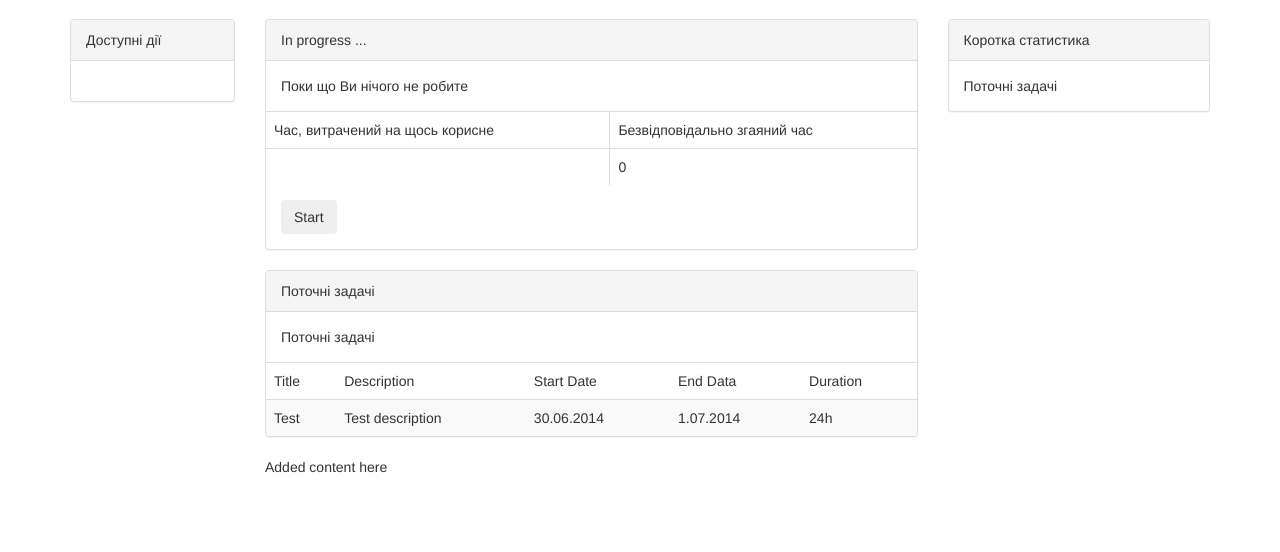
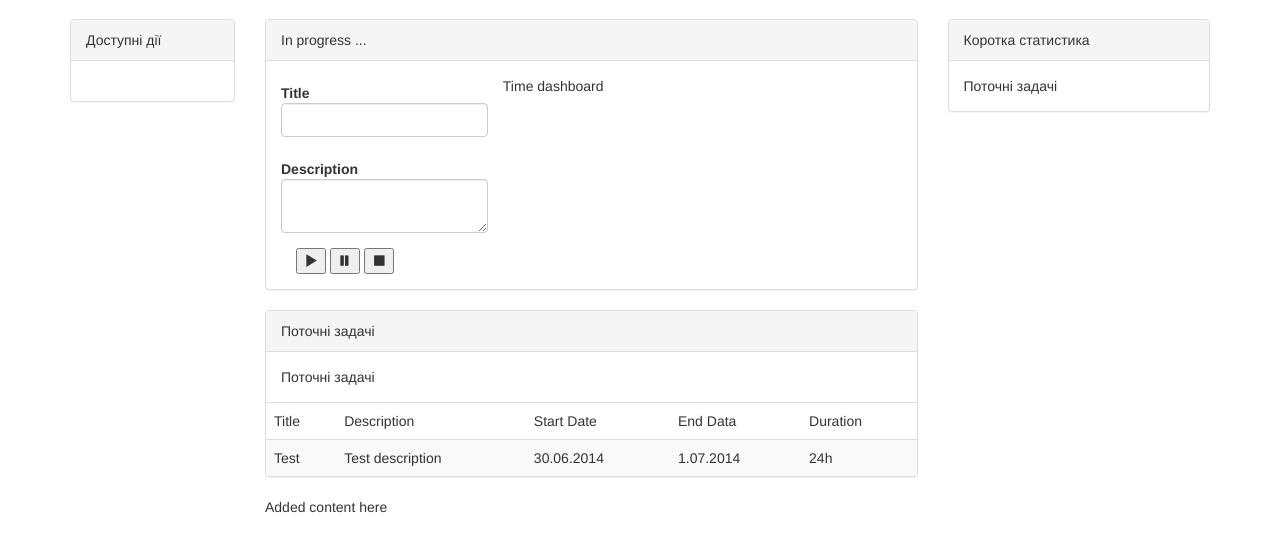
Before and after one commit to lpfan/time_tracker, a Python web app: template tracker/templates/user_dashboard.html in a window 1280 px wide. Shown: the part 51-603 px from the top of the page. Run offline with Jinja, Linux system fonts and the light colour scheme; the template is opened without the code that fills it, so the values that code supplies are empty.

Commit message:
Added new task form;

```diff
--- a/tracker/static/js/controllers.js
+++ b/tracker/static/js/controllers.js
@@ -67,12 +67,23 @@ ttControllers.controller('TimeMgmtCtrl', ['$scope', 'localStorageService',
                 'date':''
             }
 
-            $scope.isActive = false;
+
+            $scope.newTask = {}
+            $scope.isDisabled = false;
 
             $scope.startTimeTracking = function(){
-                console.log('im going to start time tracking');
-                var time = new Date().getTime() / 1000;
-                taskToTrack.start_time = time;
+                var time = new Date();
+                $scope.isDisabled = true;
+                $scope.newTask.start_time = time.getTime() / 1000;
+                console.log('And then sync it with mongoDb');
+                return false;
+            }
+
+            $scope.stopTimeTracking = function(){
+                var time = new Date();
+                $scope.newTask.end_time = time.getTime() / 1000;
+                console.log('And then sync it with mongoDb');
+                console.log('Total duration is ', $scope.newTask.end_time - $scope.newTask.start_time);
                 return false;
             }
         }
--- a/tracker/templates/user_dashboard.html
+++ b/tracker/templates/user_dashboard.html
@@ -17,28 +17,31 @@
             <div class="panel panel-default" ng-controller="TimeMgmtCtrl">
                 <div class="panel-heading">In progress ...</div>
                 <div class="panel-body">
-                    Поки що Ви нічого не робите
-                </div>
-                <table class="table table-bordered">
-                    <thead>
-                        <tr>
-                            <td>
-                                Час, витрачений на щось корисне
-                            </td>
-                            <td>
-                                Безвідповідально згаяний час
-                            </td>
-                        </tr>
-                    </thead>
-                    <tbody>
-                        <tr>
-                            <td>{{activeTime}}</td>
-                            <td>0</td>
-                        </tr>
-                    </tbody>
-                </table>
-                <div class="panel-body">
-                    <button class="btn" ng-click="startTimeTracking()" ng-model="isActive">Start</button>
+                    <div class="col-md-4">
+                        <form name="startNewTaskForm" class="form form-horizontal" role="form" novalidate>
+                            <div class="form-group">
+                                <label for="taskTitle" class="control-label">Title</label>
+                                <input class="form-control" id="taskTitle" ng-model="task.title" required />
+                            </div>
+                            <div class="form-group">
+                                <label for="taskDescription" class="control-label">Description</label>
+                                <textarea class="form-control" id="taskDescription" ng-model="task.description" required></textarea>
+                            </div>
+
+                            <button ng-click="startTimeTracking()" ng-disabled="isDisabled" ng-model="isDisabled">
+                                <span class="glyphicon glyphicon-play"></span>
+                            </button>
+                            <button ng-click="pauseTimeTracking()" ng-model="pauseIsActive">
+                                <span class="glyphicon glyphicon-pause"></span>
+                            </button>
+                            <button ng-click="stopTimeTracking()" ng-model="stopIsActive">
+                                <span class="glyphicon glyphicon-stop"></span>
+                            </button>
+                        </form>
+                    </div>
+                    <div class="col-md-3">
+                        Time dashboard
+                    </div>
                 </div>
             </div>
             {%endraw%}
```
